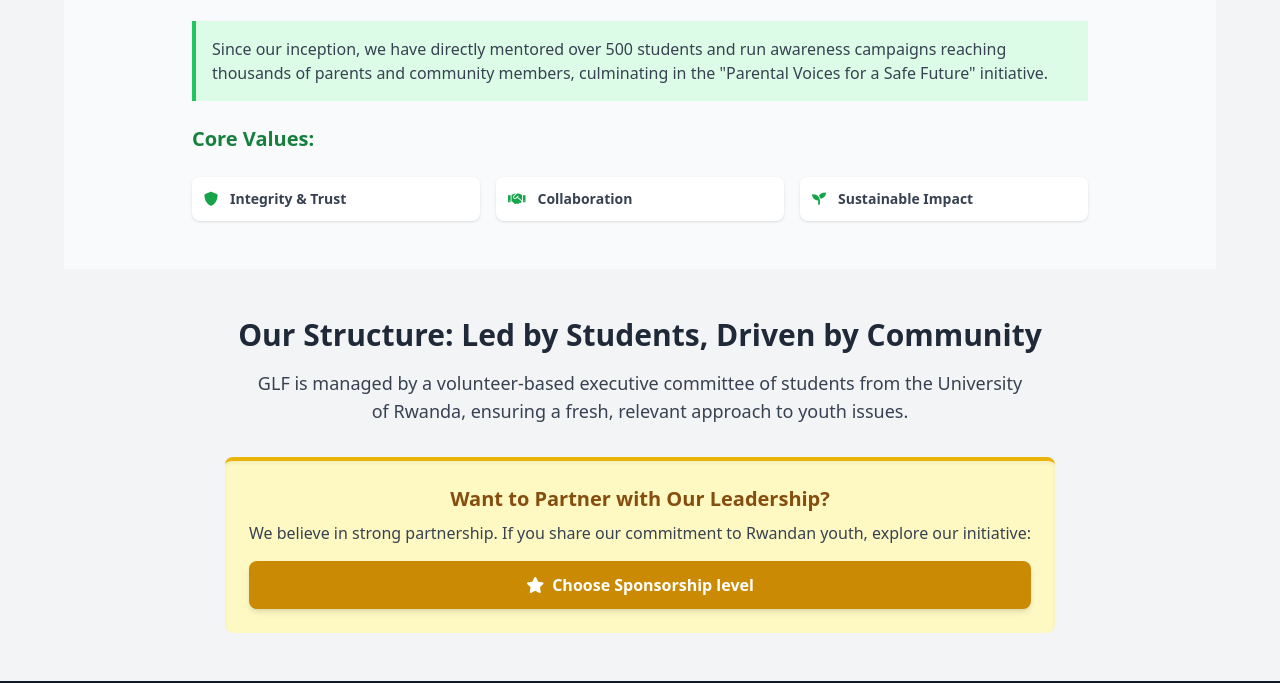
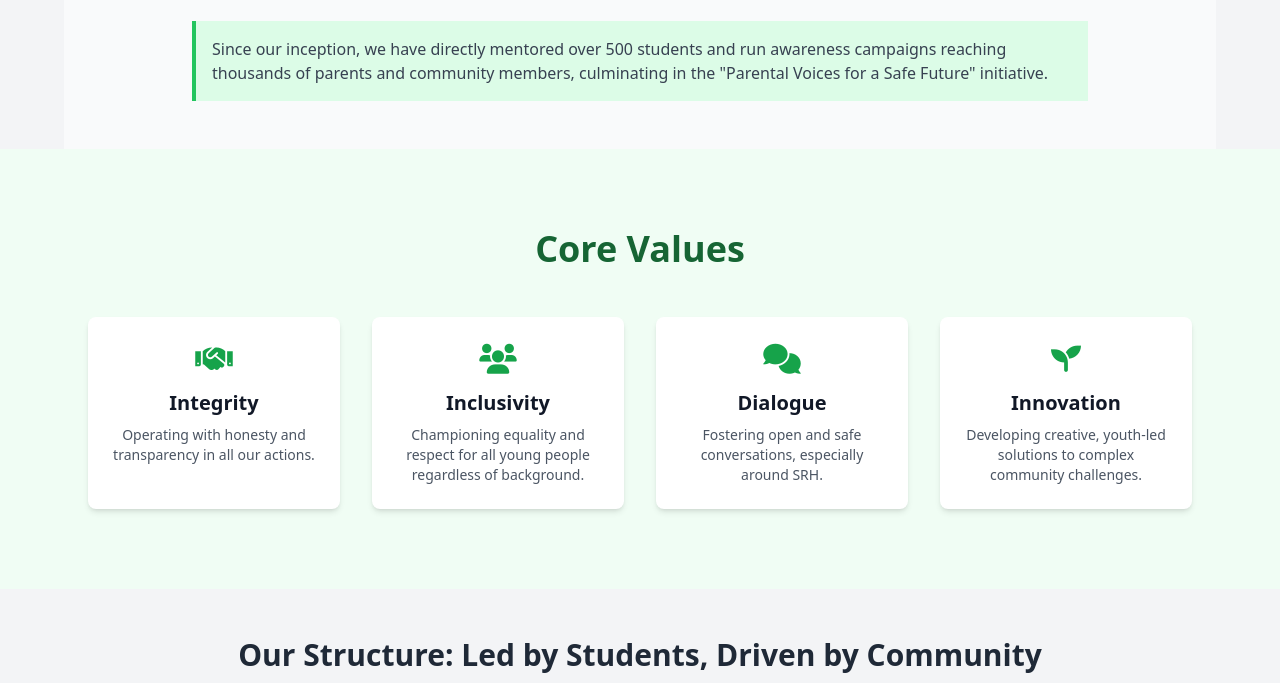
Before and after one commit to ephremdushime/GLF-website, a plain HTML site: page About.html in a window 1280 px wide. Shown: the part 829-1512 px from the top of the page. Drawn offline with nearby package versions, Linux system fonts and the light colour scheme.

Commit message:
Update About.html

```diff
--- a/About.html
+++ b/About.html
@@ -95,13 +95,37 @@
             <p class="p-4 bg-green-100 border-l-4 border-green-500 font-medium">
                 Since our inception, we have directly mentored over 500 students and run awareness campaigns reaching thousands of parents and community members, culminating in the "Parental Voices for a Safe Future" initiative.
             </p>
-
-            <h4 class="text-xl font-bold text-green-700 mt-6">Core Values:</h4>
-            <ul class="grid md:grid-cols-3 gap-4 text-sm font-semibold">
-                <li class="p-3 bg-white rounded-lg shadow flex items-center"><i class="fas fa-shield-alt text-green-600 mr-3"></i> Integrity & Trust</li>
-                <li class="p-3 bg-white rounded-lg shadow flex items-center"><i class="fas fa-handshake text-green-600 mr-3"></i> Collaboration</li>
-                <li class="p-3 bg-white rounded-lg shadow flex items-center"><i class="fas fa-seedling text-green-600 mr-3"></i> Sustainable Impact</li>
-            </ul>
+        </div>
+    </section>
+    <section id="values" class="py-20 bg-green-50">
+        <div class="max-w-6xl mx-auto px-6">
+            <h2 class="text-4xl font-extrabold text-green-800 text-center mb-12">Core Values</h2>
+            <div class="grid grid-cols-1 sm:grid-cols-2 lg:grid-cols-4 gap-8 text-center">
+                <!-- Value 1 -->
+                <div class="bg-white p-6 rounded-lg shadow-md hover:shadow-lg transition duration-300">
+                    <i class="fas fa-handshake text-3xl text-green-600 mb-3"></i>
+                    <h3 class="text-xl font-semibold text-gray-900 mb-2">Integrity</h3>
+                    <p class="text-gray-600 text-sm">Operating with honesty and transparency in all our actions.</p>
+                </div>
+                <!-- Value 2 -->
+                <div class="bg-white p-6 rounded-lg shadow-md hover:shadow-lg transition duration-300">
+                    <i class="fas fa-users text-3xl text-green-600 mb-3"></i>
+                    <h3 class="text-xl font-semibold text-gray-900 mb-2">Inclusivity</h3>
+                    <p class="text-gray-600 text-sm">Championing equality and respect for all young people regardless of background.</p>
+                </div>
+                <!-- Value 3 -->
+                <div class="bg-white p-6 rounded-lg shadow-md hover:shadow-lg transition duration-300">
+                    <i class="fas fa-comments text-3xl text-green-600 mb-3"></i>
+                    <h3 class="text-xl font-semibold text-gray-900 mb-2">Dialogue</h3>
+                    <p class="text-gray-600 text-sm">Fostering open and safe conversations, especially around SRH.</p>
+                </div>
+                <!-- Value 4 -->
+                <div class="bg-white p-6 rounded-lg shadow-md hover:shadow-lg transition duration-300">
+                    <i class="fas fa-seedling text-3xl text-green-600 mb-3"></i>
+                    <h3 class="text-xl font-semibold text-gray-900 mb-2">Innovation</h3>
+                    <p class="text-gray-600 text-sm">Developing creative, youth-led solutions to complex community challenges.</p>
+                </div>
+            </div>
         </div>
     </section>
 
@@ -170,4 +194,5 @@
         });
     </script>
 </body>
+
 </html>
```
